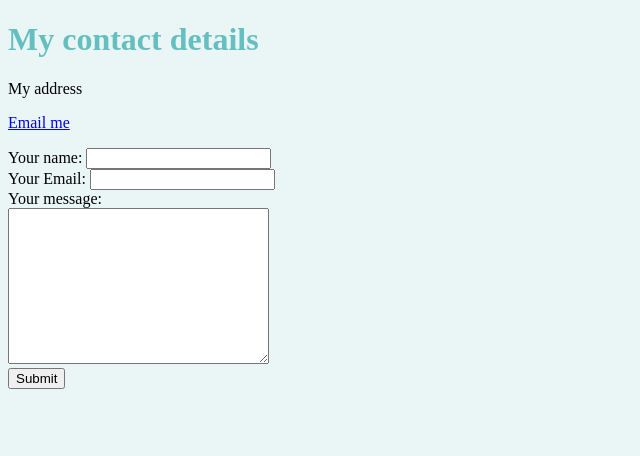
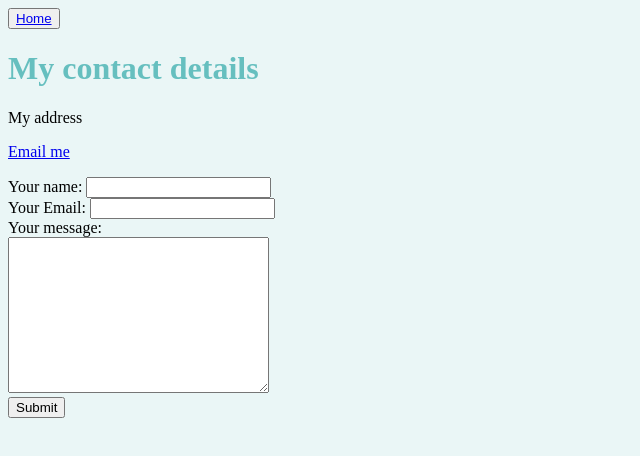
Before and after one commit to Kmohamedalie/kma, a plain HTML site: page contact-me.html in a window 1280 px wide. Shown: the whole page, without its empty margins (0-640 px from the left). Drawn offline with Linux system fonts and the light colour scheme.

Commit message:
Update contact-me.html

```diff
--- a/contact-me.html
+++ b/contact-me.html
@@ -9,6 +9,7 @@
 </head>
 
 <body>
+  <button><a href='https://kmohamedalie.github.io/kma/'>Home</a></button>
   <h1>My contact details</h1>
   <p>My address</p>
   <p><a href="mail:mohamedaliekamara006@gmail.com">Email me</a></p>
```
